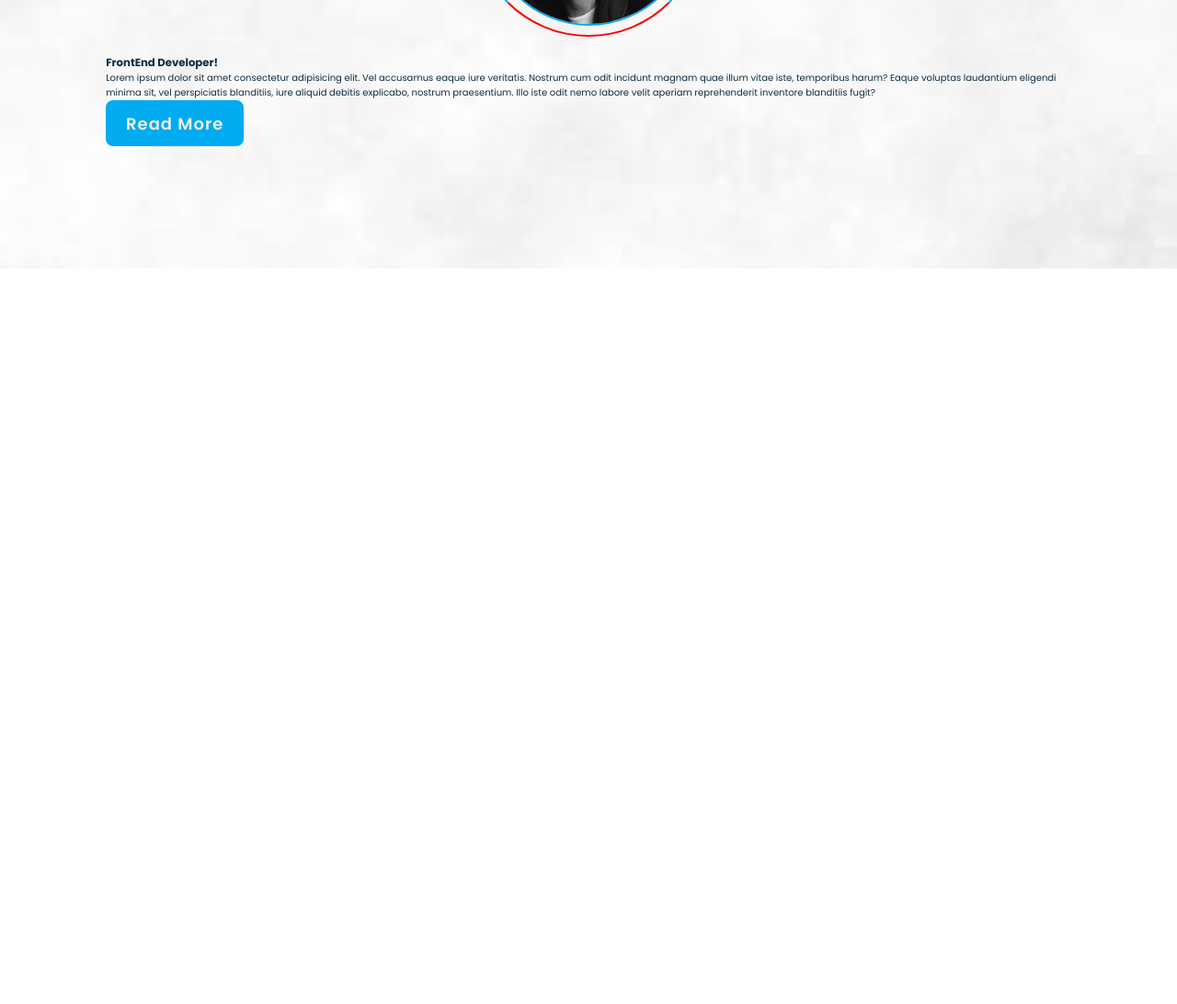
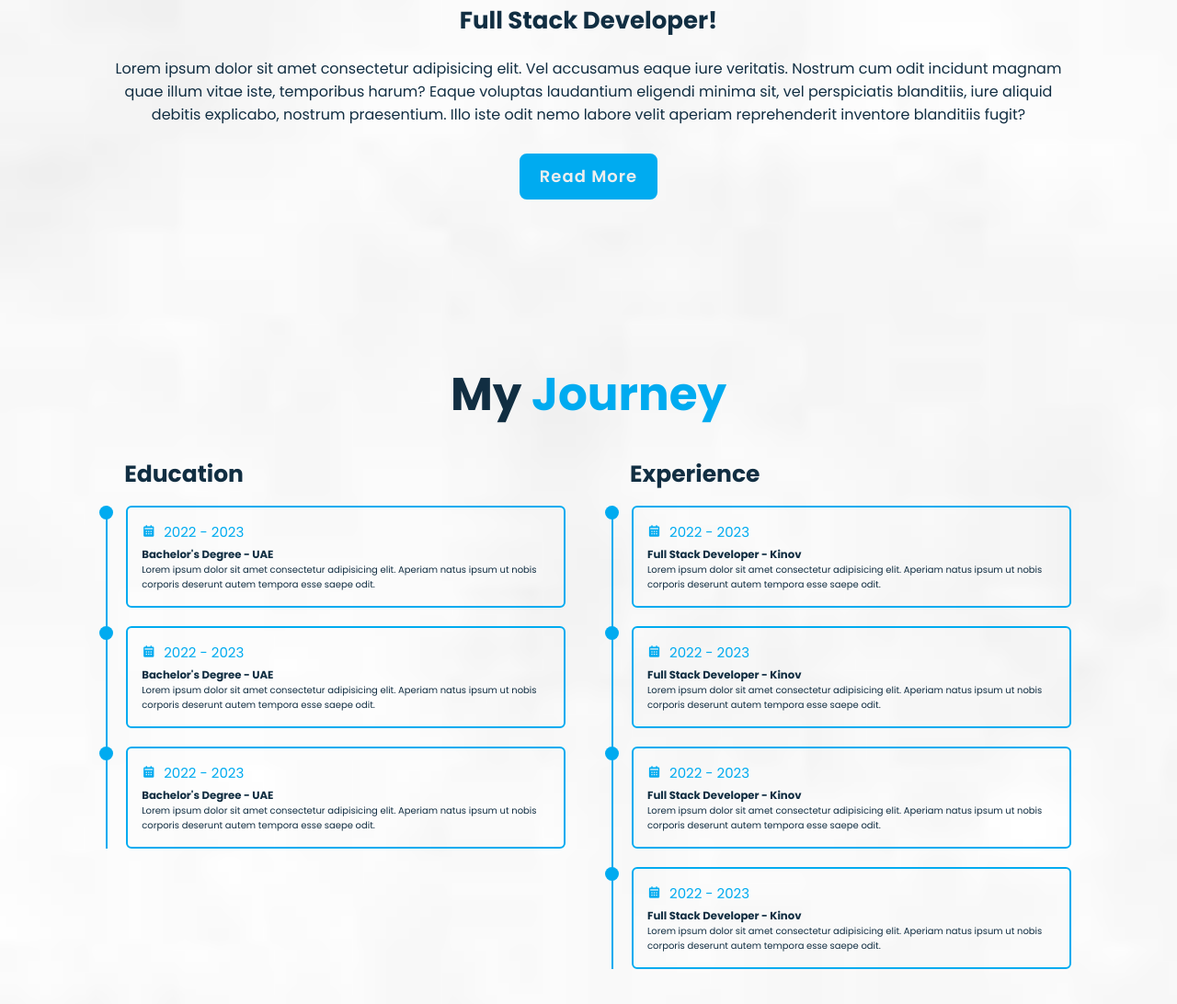
Before and after one commit to Ouassim012/portfolio, a plain HTML site: page index.html in a window 1280 px wide. Shown: the part 1308-2400 px from the top of the page at 92% size. Before the commit the page ends 1600 px from the top, so only its background shows below. Drawn offline with nearby package versions, Linux system fonts and the light colour scheme; a web font is replaced by a local one.

Commit message:
the third

```diff
--- a/index.html
+++ b/index.html
@@ -76,7 +76,7 @@
 
         </div>
         <div class="about-content">
-            <h3>FrontEnd Developer!</h3>
+            <h3>Full Stack Developer!</h3>
             <p>Lorem ipsum dolor sit amet consectetur adipisicing elit. Vel accusamus eaque iure veritatis. Nostrum cum odit incidunt magnam quae illum vitae iste, temporibus harum? Eaque voluptas laudantium eligendi minima sit, vel perspiciatis blanditiis, iure aliquid debitis explicabo, nostrum praesentium. Illo iste odit nemo labore velit aperiam reprehenderit inventore blanditiis fugit?</p>
 
             <div class="btn-box btns">
@@ -87,6 +87,87 @@
         </div>
     </section>
 
+    <section class="education" id="education">
+        <h2 class="heading">My <span>Journey</span></h2>
+
+        <div class="education-row">
+            <div class="education-column">
+                <h3 class="title">Education</h3>
+
+                <div class="education-box">
+                    <div class="education-content">
+                        <div class="content">
+                            <div class="year"><i class='bx bxs-calendar'></i> 2022 - 2023</div>
+                            <h3>Bachelor's Degree - UAE</h3>
+                            <p>Lorem ipsum dolor sit amet consectetur adipisicing elit. Aperiam natus ipsum ut nobis corporis deserunt autem tempora esse saepe odit.</p>
+
+                        </div>
+                    </div>
+
+                    <div class="education-content">
+                        <div class="content">
+                            <div class="year"><i class='bx bxs-calendar'></i> 2022 - 2023</div>
+                            <h3>Bachelor's Degree - UAE</h3>
+                            <p>Lorem ipsum dolor sit amet consectetur adipisicing elit. Aperiam natus ipsum ut nobis corporis deserunt autem tempora esse saepe odit.</p>
+
+                        </div>
+                    </div>
+
+                    <div class="education-content">
+                        <div class="content">
+                            <div class="year"><i class='bx bxs-calendar'></i> 2022 - 2023</div>
+                            <h3>Bachelor's Degree - UAE</h3>
+                            <p>Lorem ipsum dolor sit amet consectetur adipisicing elit. Aperiam natus ipsum ut nobis corporis deserunt autem tempora esse saepe odit.</p>
+
+                        </div>
+                    </div>
+
+                </div>
+            </div>
+            <div class="education-column">
+                <h3 class="title">Experience</h3>
+
+                <div class="education-box">
+                    <div class="education-content">
+                        <div class="content">
+                            <div class="year"><i class='bx bxs-calendar'></i> 2022 - 2023</div>
+                            <h3>Full Stack Developer - Kinov</h3>
+                            <p>Lorem ipsum dolor sit amet consectetur adipisicing elit. Aperiam natus ipsum ut nobis corporis deserunt autem tempora esse saepe odit.</p>
+
+                        </div>
+                    </div>
+
+                    <div class="education-content">
+                        <div class="content">
+                            <div class="year"><i class='bx bxs-calendar'></i> 2022 - 2023</div>
+                            <h3>Full Stack Developer - Kinov</h3>
+                            <p>Lorem ipsum dolor sit amet consectetur adipisicing elit. Aperiam natus ipsum ut nobis corporis deserunt autem tempora esse saepe odit.</p>
+
+                        </div>
+                    </div>
+
+                    <div class="education-content">
+                        <div class="content">
+                            <div class="year"><i class='bx bxs-calendar'></i> 2022 - 2023</div>
+                            <h3>Full Stack Developer - Kinov</h3>
+                            <p>Lorem ipsum dolor sit amet consectetur adipisicing elit. Aperiam natus ipsum ut nobis corporis deserunt autem tempora esse saepe odit.</p>
+
+                        </div>
+                    </div>
+                    <div class="education-content">
+                        <div class="content">
+                            <div class="year"><i class='bx bxs-calendar'></i> 2022 - 2023</div>
+                            <h3>Full Stack Developer - Kinov</h3>
+                            <p>Lorem ipsum dolor sit amet consectetur adipisicing elit. Aperiam natus ipsum ut nobis corporis deserunt autem tempora esse saepe odit.</p>
+
+                        </div>
+                    </div>
+
+                </div>
+            </div>
+        </div>
+    </section>
+
 </body>
 <script src="light.js"></script>
 </html>
--- a/style.css
+++ b/style.css
@@ -80,7 +80,7 @@ section{
     background: url('em.png') no-repeat;
     background-size:300px;
     background-position:right;
-    margin-right: 64px;
+    margin-right: 100px;
 
 }
 .home #shape{
@@ -362,7 +362,7 @@ body.on .bulb::before {
     position: absolute;
     top: 0;
     right: 0;
-    width: 35%;
+    width: 40%;
     height: 86%;
     background: transparent;
     transition: 0.5s;
@@ -382,7 +382,6 @@ body.on .bulb::before {
     align-items: center;
     flex-direction: column;
     gap:2em;
-    background: url(back.jpg) no-repeat;
     padding-bottom:  6rem;
     background-size: cover;
 
@@ -392,7 +391,7 @@ body.on .bulb::before {
     margin-bottom: 3rem;
     text-align: center;
 }
-.heading span{
+.about .heading span{
     color: var(--main-color);
 }
 .about-img{
@@ -420,10 +419,103 @@ body.on .bulb::before {
     width: 100%;
     height: 100%;
     border-radius: 50%;
-    border-top: .2rem solid red;
-    border-bottom: .2rem solid red;
+    border-top: .2rem solid transparent;
+    border-bottom: .2rem solid transparent;
     border-right: .2rem solid var(--main-color);
     border-left: .2rem solid var(--main-color);
 
+}
+.about-content{
+    text-align: center;
+}
+.about-content h3{
+        font-size: 2.6rem;
 
 }
+.about-content p{
+    font-size: 1.6rem;
+    margin:  2rem 0 3rem;
+}
+.btn-box.btns{
+    display: inline-block;
+    width: 15rem;
+}
+.btn-box.btns a::before{
+    background: var(--bg-color);
+
+}
+.education{
+    display: flex;
+    justify-content: center;
+    align-items: center;
+    flex-direction: column;
+    min-height: auto;
+    padding-bottom: 5rem;
+}
+.education .heading span{
+    color: var(--main-color);
+}
+.education .education-row{
+    display: flex;
+    flex-wrap: wrap;
+    gap: 5rem;
+
+}
+.education-row .education-column{
+    flex: 1 1 40rem;
+
+}
+.education-column .title{
+    font-size: 2.5rem;
+    margin: 0 0 1.5rem 2rem;
+
+}
+.education-column .education-box{
+    border-left: .2rem solid var(--main-color);
+}
+.education-box .education-content{
+    position: relative;
+    padding-left:  2rem;
+
+}
+
+
+.education-content .content{
+    position: relative;
+    padding: 1.5rem;
+    border: .2rem solid  var(--main-color);
+    border-radius: .6rem;
+    margin-bottom: 2rem;
+
+}
+.education-content .content:hover{
+    box-shadow: 0px 3px 12px 0 #ccc;
+}
+.education-content .content  .year{
+    font-size: 1.5rem;
+    color: var(--main-color);
+    padding-bottom: .5rem;
+
+}
+.education-content .content .year i{
+    padding-right: .5rem;
+
+}
+.about-content .content h3{
+    font-size: 2rem;
+}
+.about-content .content p{
+    font-size: 1.6rem;
+    padding-top:  .5rem;
+}
+.education-box .education-content::before{
+    content: '';
+    position: absolute;
+    top: 0;
+    left:-0.9rem;
+    width: 1.5rem;
+    height: 1.5rem;
+    background: var(--main-color);
+    border-radius: 50%;
+
+}
```
